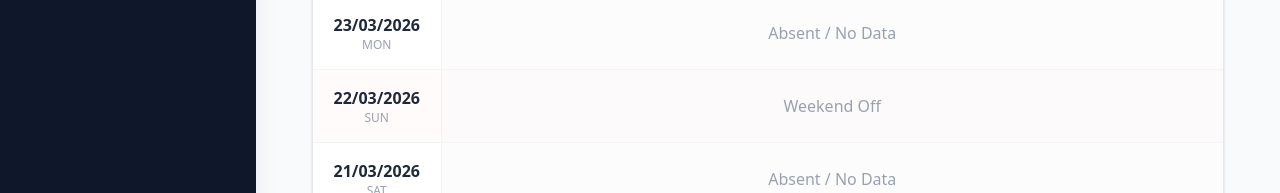
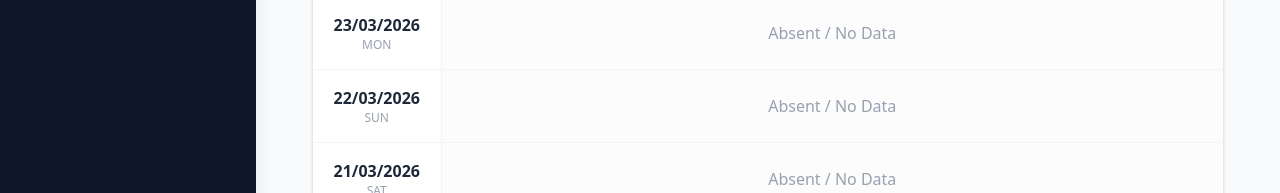
Before and after one commit to code-hero23/peopledesk, a React (Vite) app in the folder client/: page /dashboard/attendance in a window 1280 px wide. Shown: the part 421-614 px from the top of the page. Built offline with nearby package versions, Linux system fonts and the light colour scheme; no server answers; sample sign-in values are in the browser's storage.

Commit message:
WFH Update28febjhbsdfjhbdfjnidfguy

```diff
--- a/client/src/pages/employee/MyAttendance.jsx
+++ b/client/src/pages/employee/MyAttendance.jsx
@@ -122,10 +122,9 @@ const MyAttendance = () => {
                                             // Find attendance record for this exact date
                                             const dateString = dateObj.toISOString().split('T')[0];
                                             const record = attendanceHistory?.find(a => a.date.startsWith(dateString));
-                                            const isWeekend = dateObj.getDay() === 0;
 
                                             return (
-                                                <tr key={dateString} className={`border-b border-gray-100 transition-colors ${isWeekend ? 'bg-red-50/30' : 'hover:bg-slate-50'}`}>
+                                                <tr key={dateString} className="border-b border-gray-100 hover:bg-slate-50 transition-colors">
                                                     <td className="p-4 border-r border-gray-100">
                                                         <div className="flex flex-col items-center justify-center">
                                                             <span className="font-bold text-gray-800">{formatDate(dateObj)}</span>
@@ -159,7 +158,7 @@ const MyAttendance = () => {
                                                         </>
                                                     ) : (
                                                         <td colSpan="7" className="p-4 text-center text-gray-400 font-medium bg-gray-50/50">
-                                                            {isWeekend ? 'Weekend Off' : 'Absent / No Data'}
+                                                            Absent / No Data
                                                         </td>
                                                     )}
                                                 </tr>
```
